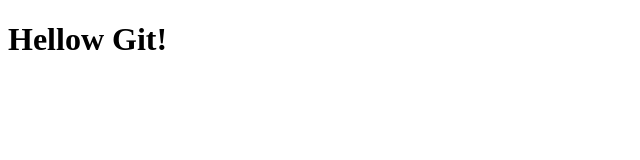
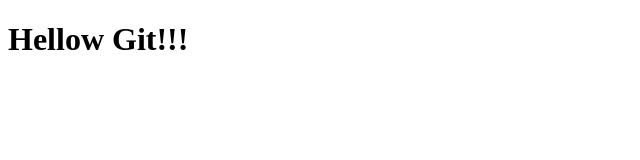
Before and after one commit to aleksandra-pawlik/git-course-4, a plain HTML site: page index.html in a window 1280 px wide. Shown: the full height of the page, 0-640 px from the left. Drawn offline with Linux system fonts and the light colour scheme.

Commit message:
Hello Git !!! changed in index.html

```diff
--- a/index.html
+++ b/index.html
@@ -7,6 +7,6 @@
     <title>ISA Git Course -4</title>
 </head>
 <body>
-    <h1>Hellow Git!</h1>
+    <h1>Hellow Git!!!</h1>
 </body>
 </html>
```
